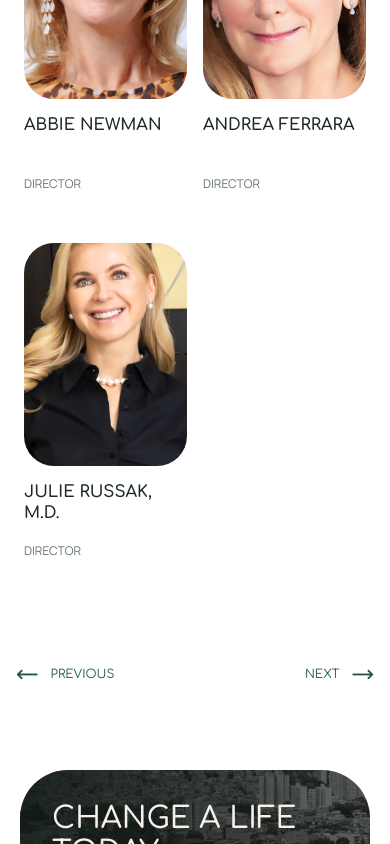
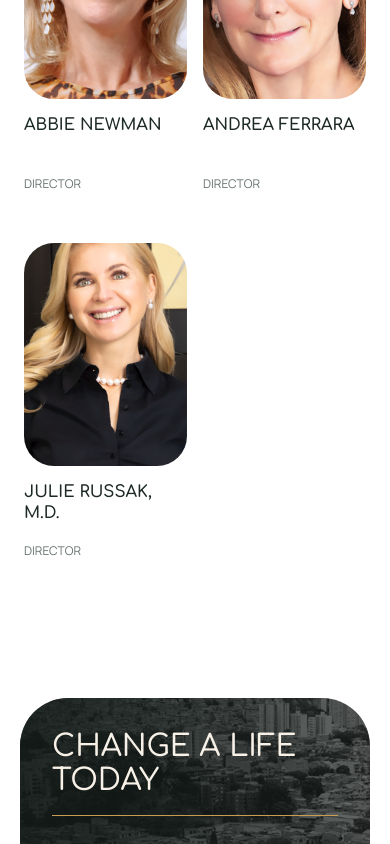
Before and after one commit to owols18/moca-colombia, a Next.js app: page /en/about-us in a window 390 px wide. Shown: the part 4600-5444 px from the top of the page. Built offline with nearby package versions, Linux system fonts and the light colour scheme.

Commit message:
fix: show board controls only when needed

```diff
--- a/src/app/[locale]/about-us/BoardOfDirectors.tsx
+++ b/src/app/[locale]/about-us/BoardOfDirectors.tsx
@@ -14,9 +14,7 @@ type BoardOfDirectorsProps = {
 export function BoardOfDirectors({ content }: BoardOfDirectorsProps) {
   const [activeIndex, setActiveIndex] = useState(0);
   const activeDirector = content.directors[activeIndex];
-  const controlsClassName = `${styles.boardControls} ${
-    content.directors.length > 7 ? styles.boardControlsDesktop : ""
-  }`;
+  const showControls = content.directors.length > 7;
 
   function selectPrevious() {
     setActiveIndex((current) =>
@@ -99,7 +97,8 @@ export function BoardOfDirectors({ content }: BoardOfDirectorsProps) {
           })}
         </div>
 
-        <div className={controlsClassName}>
+        {showControls ? (
+          <div className={styles.boardControls}>
             <button
               aria-controls="board-director-cards"
               aria-label={content.previousLabel}
@@ -119,6 +118,7 @@ export function BoardOfDirectors({ content }: BoardOfDirectorsProps) {
               <span aria-hidden="true">→</span>
             </button>
           </div>
+        ) : null}
       </div>
     </section>
   );
--- a/src/app/[locale]/about-us/page.module.css
+++ b/src/app/[locale]/about-us/page.module.css
@@ -175,6 +175,11 @@
   object-fit: cover;
 }
 
+.cardPortrait img {
+  transform: scale(1);
+  transition: transform var(--duration-slow) var(--ease-standard);
+}
+
 .featuredCopy {
   color: var(--color-ink);
   min-width: 0;
@@ -254,11 +259,16 @@
   min-width: 0;
   padding: 0 0 var(--space-4);
   text-align: left;
-  transition: color var(--duration-base) var(--ease-standard), transform var(--duration-base) var(--ease-standard);
+  transition: color var(--duration-base) var(--ease-standard);
 }
 
 .directorCard:hover {
   color: var(--color-forest);
+}
+
+.directorCard:hover .cardPortrait img,
+.directorCard:focus-visible .cardPortrait img {
+  transform: scale(1.055);
 }
 
 .directorCard:focus-visible {
@@ -315,13 +325,9 @@
 }
 
 .boardControls {
-  display: none;
+  display: flex;
   justify-content: space-between;
   margin-top: var(--space-5);
-}
-
-.boardControlsDesktop {
-  display: flex;
 }
 
 .boardControls button {
@@ -358,7 +364,7 @@
   }
 
   .boardControls {
-    display: flex;
+    display: none;
   }
 }
 
```
Lines whose indentation alone changed are shown as unchanged.
